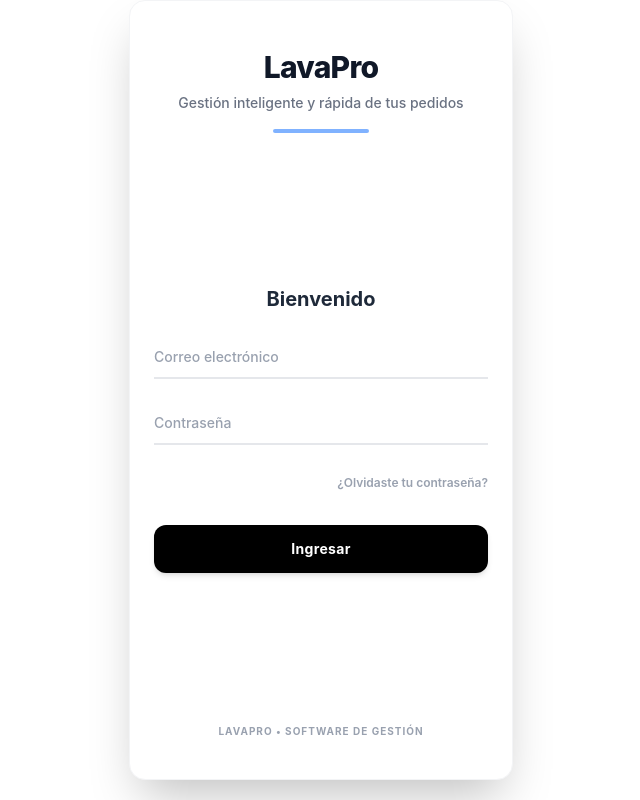
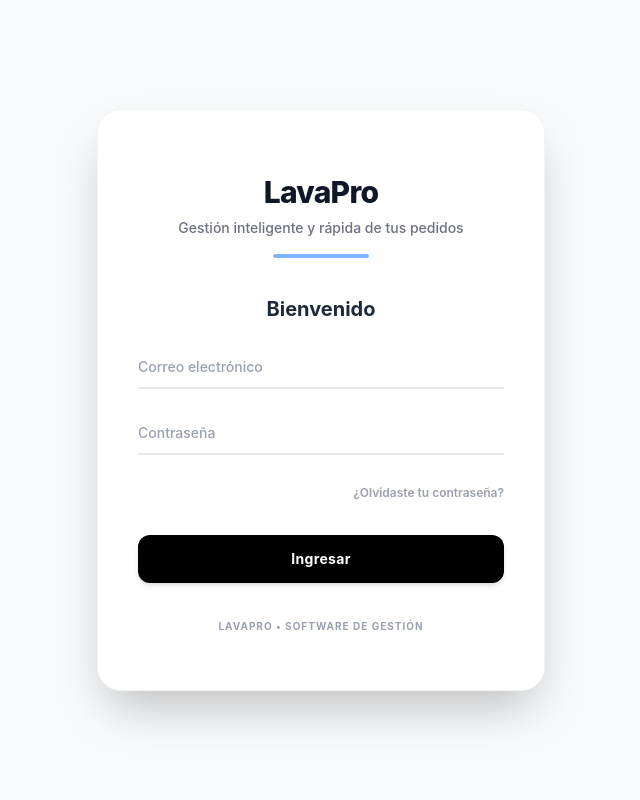
Before and after one commit to Novatech-Solutions-PP4/frontend, a React (Vite) app: page /login in a window 1280 px wide. Shown: the whole page, without its empty margins (319-959 px from the left). Built offline with nearby package versions, Linux system fonts and the light colour scheme; no server answers.

Commit message:
feat: add desktop layout and container

```diff
--- a/src/components/layout/AuthLayout.jsx
+++ b/src/components/layout/AuthLayout.jsx
@@ -3,8 +3,10 @@ import MobileContainer from './MobileContainer';
 
 export default function AuthLayout() {
   return (
-    <MobileContainer className="transition-all duration-300">
-      <Outlet />
+    <MobileContainer className="transition-all duration-300 md:items-center md:justify-center md:bg-gray-50 md:p-0">
+      <div className="w-full h-full flex flex-col md:h-auto md:max-w-md md:bg-white md:shadow-2xl md:rounded-3xl md:p-10 md:border md:border-gray-100">
+        <Outlet />
+      </div>
     </MobileContainer>
   );
 }
--- a/src/components/layout/ClientLayout.jsx
+++ b/src/components/layout/ClientLayout.jsx
@@ -2,6 +2,7 @@ import { Outlet, useLocation } from 'react-router-dom';
 import MobileContainer from './MobileContainer';
 import AppHeader from './AppHeader';
 import BottomNavbar from './BottomNavbar';
+import Sidebar from './Sidebar';
 
 export default function ClientLayout() {
   const location = useLocation();
@@ -20,20 +21,25 @@ export default function ClientLayout() {
 
   return (
     <MobileContainer
-      padding={(isChatPage || isEditOrderPage) ? "p-0" : "p-6"}
-      className={(isChatPage || isEditOrderPage) ? "overflow-hidden" : ""}
+      padding={(isChatPage || isEditOrderPage) ? "p-0" : "p-6 md:p-0"}
+      className={`md:flex md:flex-row ${(isChatPage || isEditOrderPage) ? "overflow-hidden" : ""}`}
     >
-      <div className="flex-1 flex flex-col justify-between h-full relative">
-        {/* Cabecera adaptativa */}
-        {!hideDefaultHeader && <AppHeader />}
+      {/* Sidebar en desktop */}
+      <Sidebar />
 
-        {/* Contenido dinámico */}
-        <div className="flex-1 flex flex-col min-h-0 overflow-hidden">
-          <Outlet />
+      <div className="flex-1 flex flex-col justify-between h-full relative md:bg-gray-50/30 w-full overflow-hidden">
+        <div className="flex-1 flex flex-col min-h-0 md:p-8 overflow-hidden">
+          {/* Cabecera adaptativa */}
+          {!hideDefaultHeader && <AppHeader />}
+
+          {/* Contenido dinámico */}
+          <div className="flex-1 flex flex-col min-h-0 overflow-hidden">
+            <Outlet />
+          </div>
         </div>
 
         {/* Navbar inferior */}
-        {!hideNavbar && <div className="h-16 shrink-0"></div>} {/* Espaciador para no tapar contenido */}
+        {!hideNavbar && <div className="h-16 shrink-0 md:hidden"></div>}
         {!hideNavbar && <BottomNavbar />}
       </div>
     </MobileContainer>
--- a/src/components/layout/MobileContainer.jsx
+++ b/src/components/layout/MobileContainer.jsx
@@ -2,7 +2,7 @@
 export default function MobileContainer({ children, className = "", padding = "p-6" }) {
   return (
     <div
-      className={`w-full h-screen sm:h-[780px] bg-white flex flex-col justify-between ${padding} max-w-sm mx-auto sm:shadow-2xl sm:rounded-2xl border border-gray-100 relative overflow-hidden ${className}`}
+      className={`w-full h-screen sm:h-[780px] md:h-screen bg-white flex flex-col justify-between ${padding} max-w-sm md:max-w-none mx-auto sm:shadow-2xl md:shadow-none sm:rounded-2xl md:rounded-none border border-gray-100 md:border-none relative overflow-hidden ${className}`}
     >
       {children}
     </div>
```
